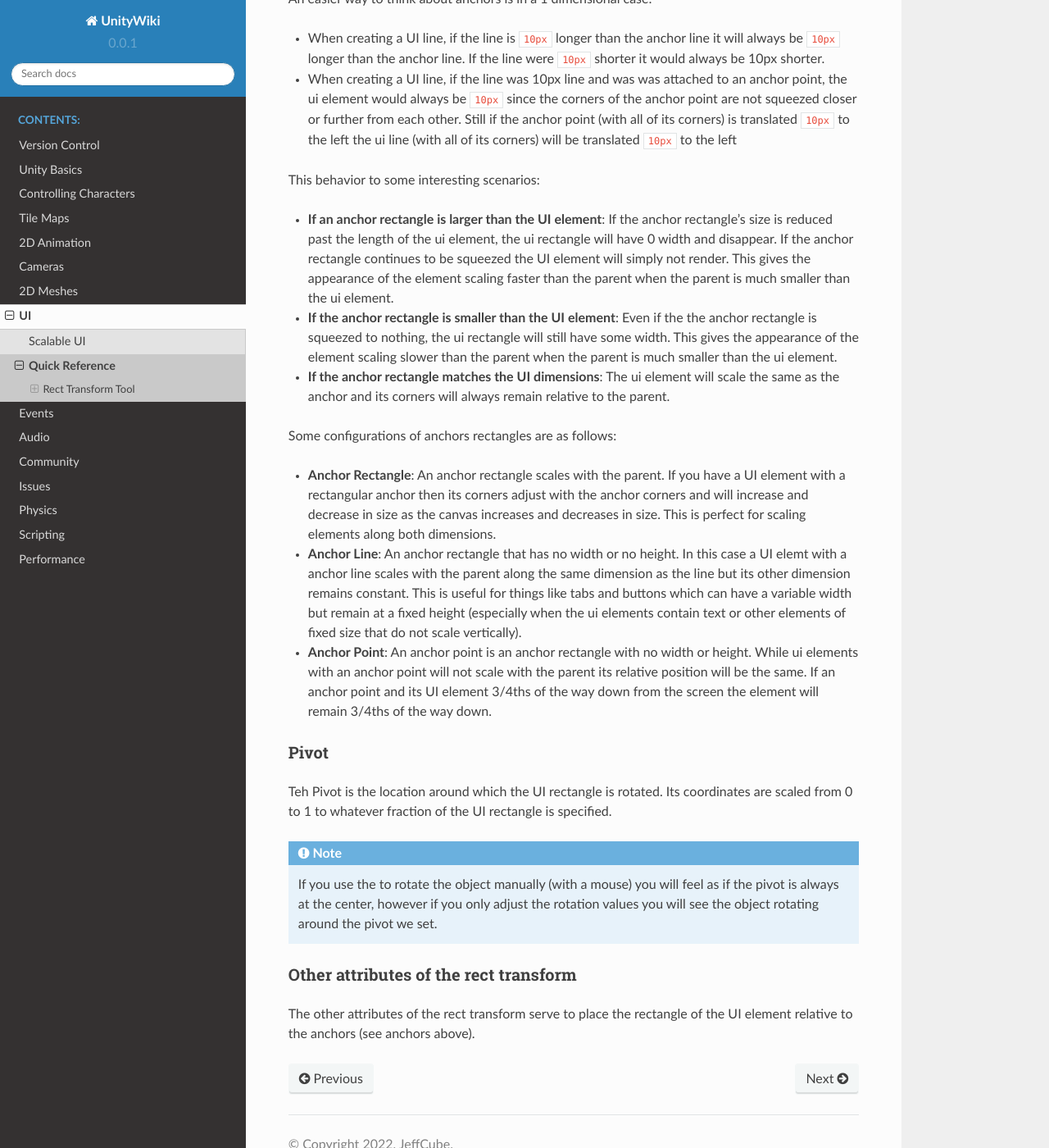
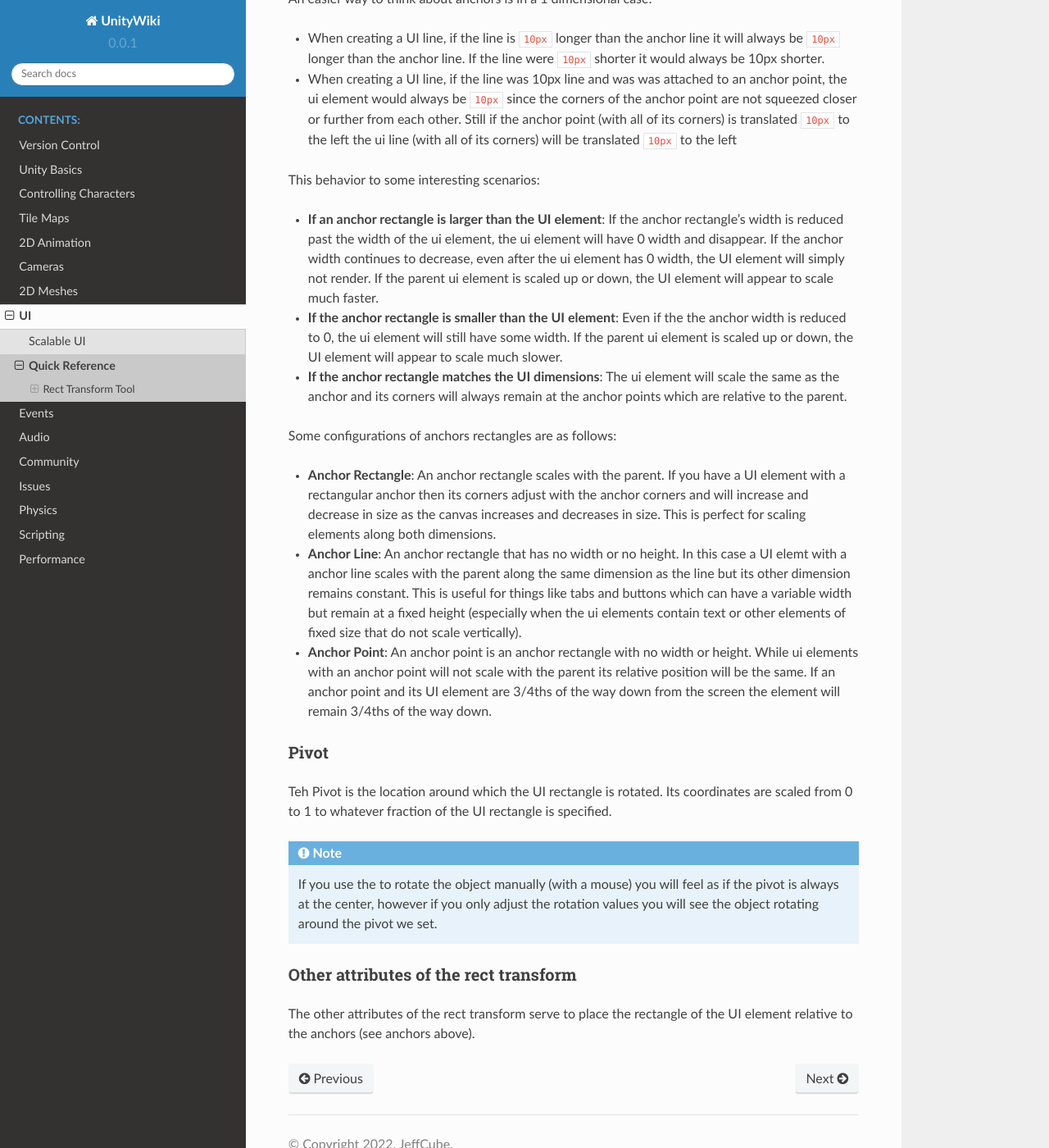
Before and after one commit to JeffCube99/UnityWiki, a Sphinx documentation site: the page built from docs/source/ui/quick_reference.rst, in a window 1280 px wide and 1400 px high, scrolled down 764 px. Shown: the whole window at 82% size. Built offline with Sphinx 7.4.7 and the Read the Docs theme 2.0.0, drawn with Linux system fonts in a browser that asks for light colours.

Commit message:
* Added tip about fixing camera jitter in physics games * Updated wording used when describing anchors in unity UI * Added links to other wikis in the main page

```diff
--- a/docs/source/ui/quick_reference.rst
+++ b/docs/source/ui/quick_reference.rst
@@ -42,17 +42,17 @@
 
 This behavior to some interesting scenarios:
 
-*   **If an anchor rectangle is larger than the UI element**: If the anchor rectangle's size is reduced past the length
-    of the ui element, the ui rectangle will have 0 width and disappear. If the anchor rectangle continues to be
-    squeezed the UI element will simply not render. This gives the appearance of the element scaling faster
-    than the parent when the parent is much smaller than the ui element.
+*   **If an anchor rectangle is larger than the UI element**: If the anchor rectangle's width is reduced past the width
+    of the ui element, the ui element will have 0 width and disappear. If the anchor width continues to decrease,
+    even after the ui element has 0 width, the UI element will simply not render. If the parent ui element is scaled up or down,
+    the UI element will appear to scale much faster.
 
-*   **If the anchor rectangle is smaller than the UI element**: Even if the the anchor rectangle is squeezed to nothing,
-    the ui rectangle will still have some width. This gives the appearance of the element scaling slower than the parent
-    when the parent is much smaller than the ui element.
+*   **If the anchor rectangle is smaller than the UI element**: Even if the the anchor width is reduced to 0,
+    the ui element will still have some width. If the parent ui element is scaled up or down,
+    the UI element will appear to scale much slower.
 
 *   **If the anchor rectangle matches the UI dimensions**: The ui element will scale the same as the anchor
-    and its corners will always remain relative to the parent.
+    and its corners will always remain at the anchor points which are relative to the parent.
 
 
 Some configurations of anchors rectangles are as follows:
@@ -67,7 +67,7 @@
     when the ui elements contain text or other elements of fixed size that do not scale vertically).
 
 *   **Anchor Point**: An anchor point is an anchor rectangle with no width or height. While ui elements with an anchor
-    point will not scale with the parent its relative position will be the same. If an anchor point and its UI element
+    point will not scale with the parent its relative position will be the same. If an anchor point and its UI element are
     3/4ths of the way down from the screen the element will remain 3/4ths of the way down.
 
 Pivot
```
Also changed, not shown: docs/source/cameras/tips_and_tricks.rst (+9 -0 lines), docs/source/index.rst (+7 -0 lines).
